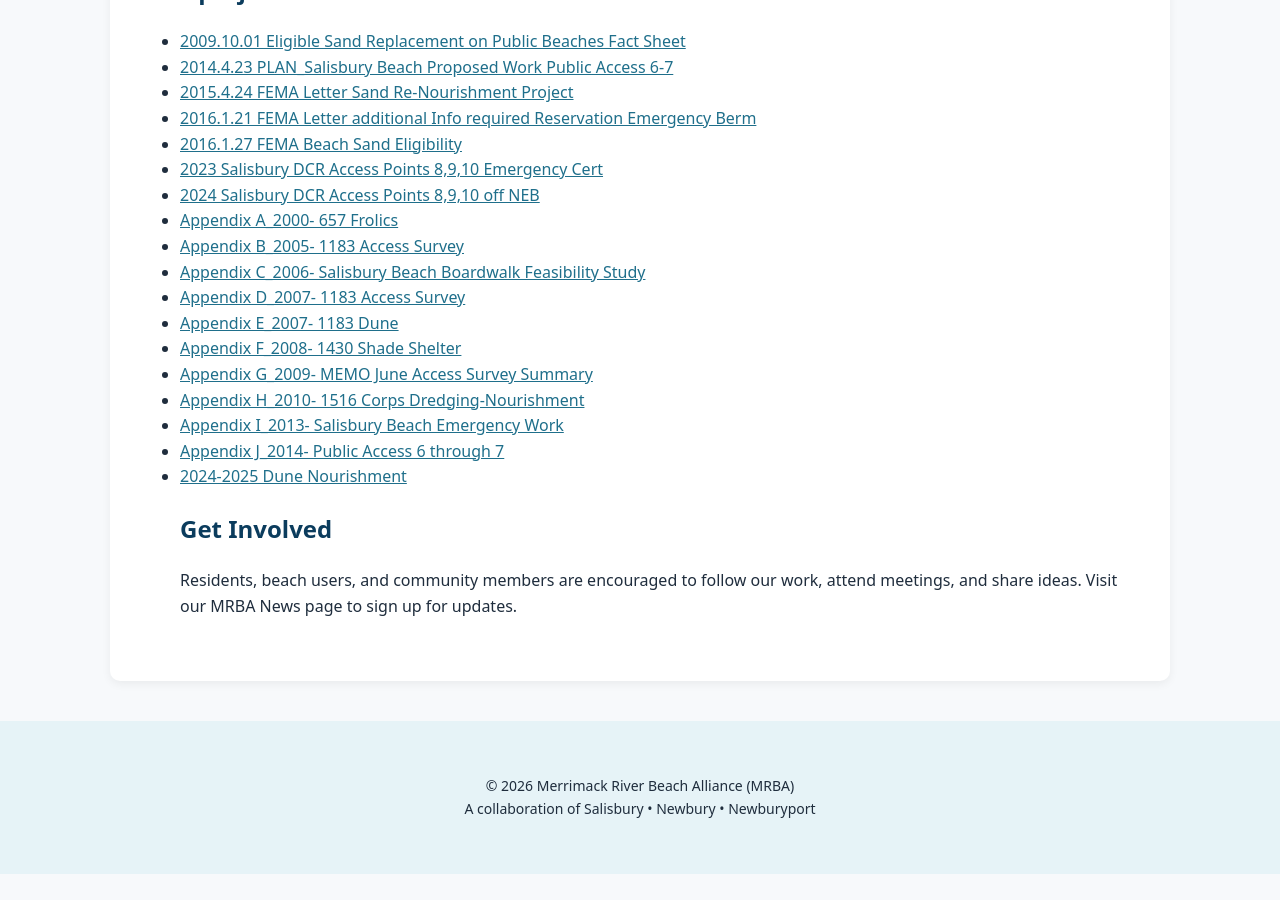
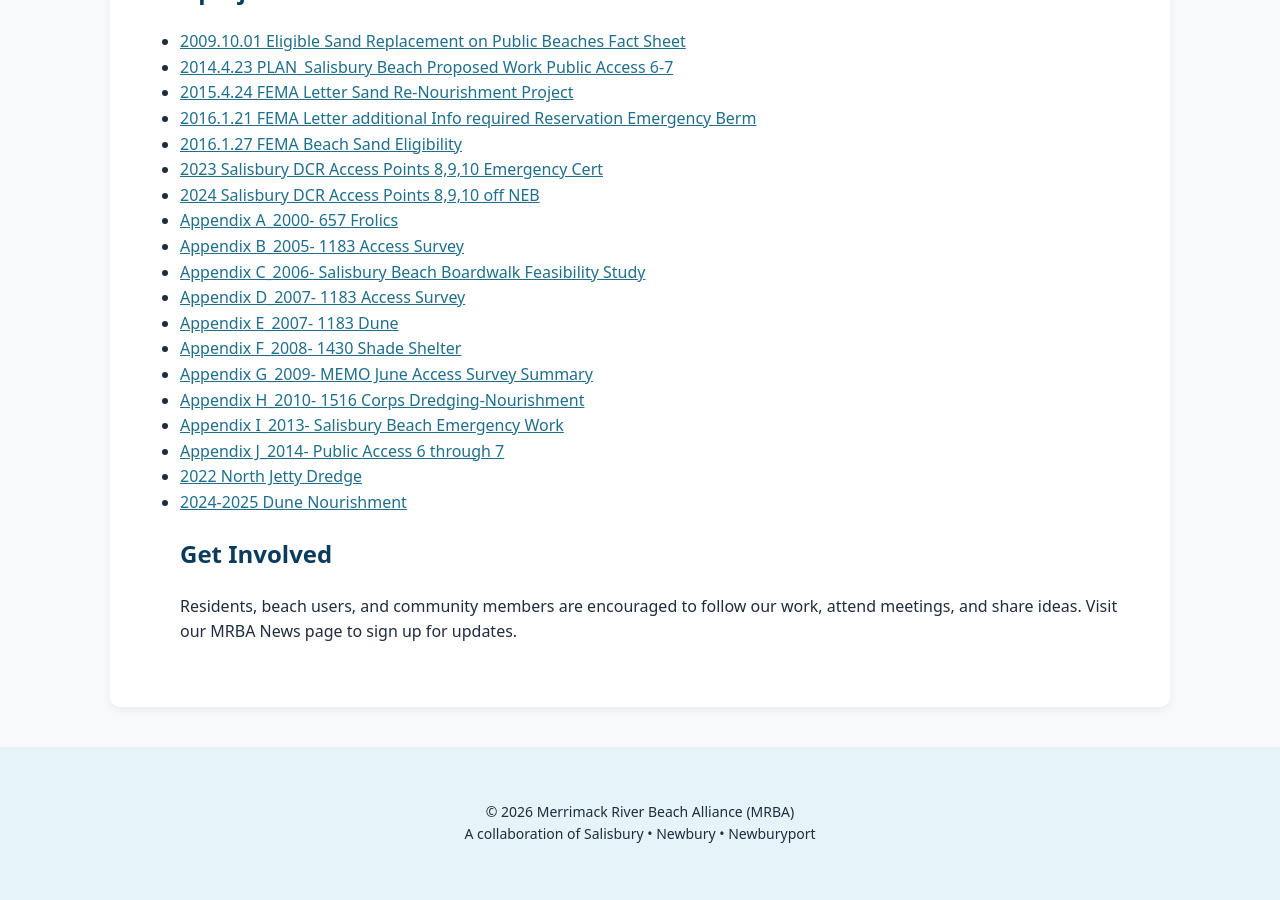
Before and after one commit to MAMRBAGOV/mamrba.gov, a Jekyll site: the page built from index.md, in a window 1280 px wide and 900 px high, scrolled down 2074 px. Built offline with Jekyll 4.4.1, drawn with Linux system fonts in a browser that asks for light colours; before the commit the page ends 2948 px from its top, so only the background shows below that.

Commit message:
Update index.md

```diff
--- a/index.md
+++ b/index.md
@@ -111,6 +111,7 @@ title: Page Title
 - [Appendix H_2010- 1516 Corps Dredging-Nourishment](/assets/docs/Appendix H_2010- 1516 Corps Dredging-Nourishment.pdf)
 - [Appendix I_2013- Salisbury Beach Emergency Work](/assets/docs/Appendix I_2013- Salisbury Beach Emergency Work .pdf)
 - [Appendix J_2014- Public Access 6 through 7](/assets/docs/Appendix J_2014- Public Access 6 through 7.pdf)
+- [2022 North Jetty Dredge](/assets/docs/NOI+Attachments Submittal.pdf)
 - [2024-2025 Dune Nourishment](/assets/docs/_1 FINAL PLANS over aerial 9-18.pdf)
 ## Get Involved
 Residents, beach users, and community members are encouraged to follow our work, attend meetings, and share ideas. Visit our MRBA News page to sign up for updates.
```
